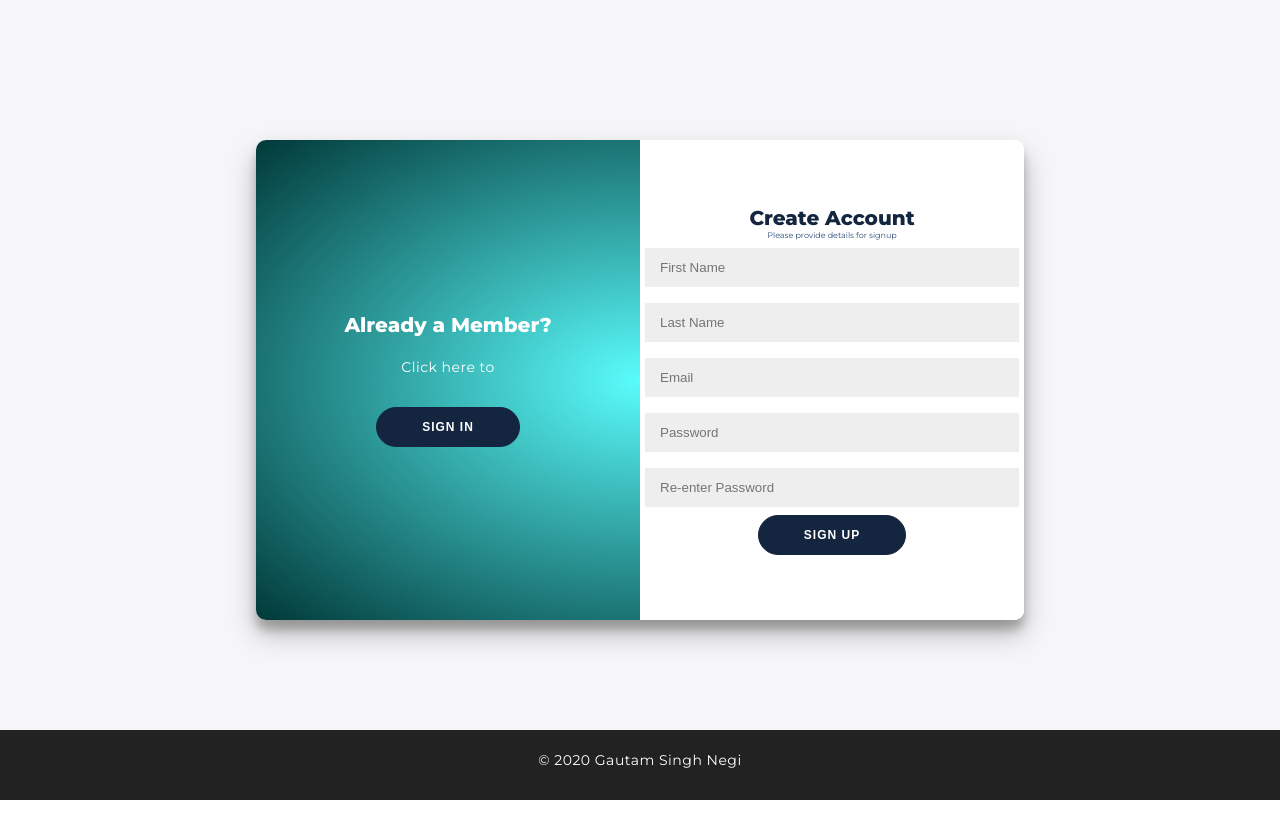
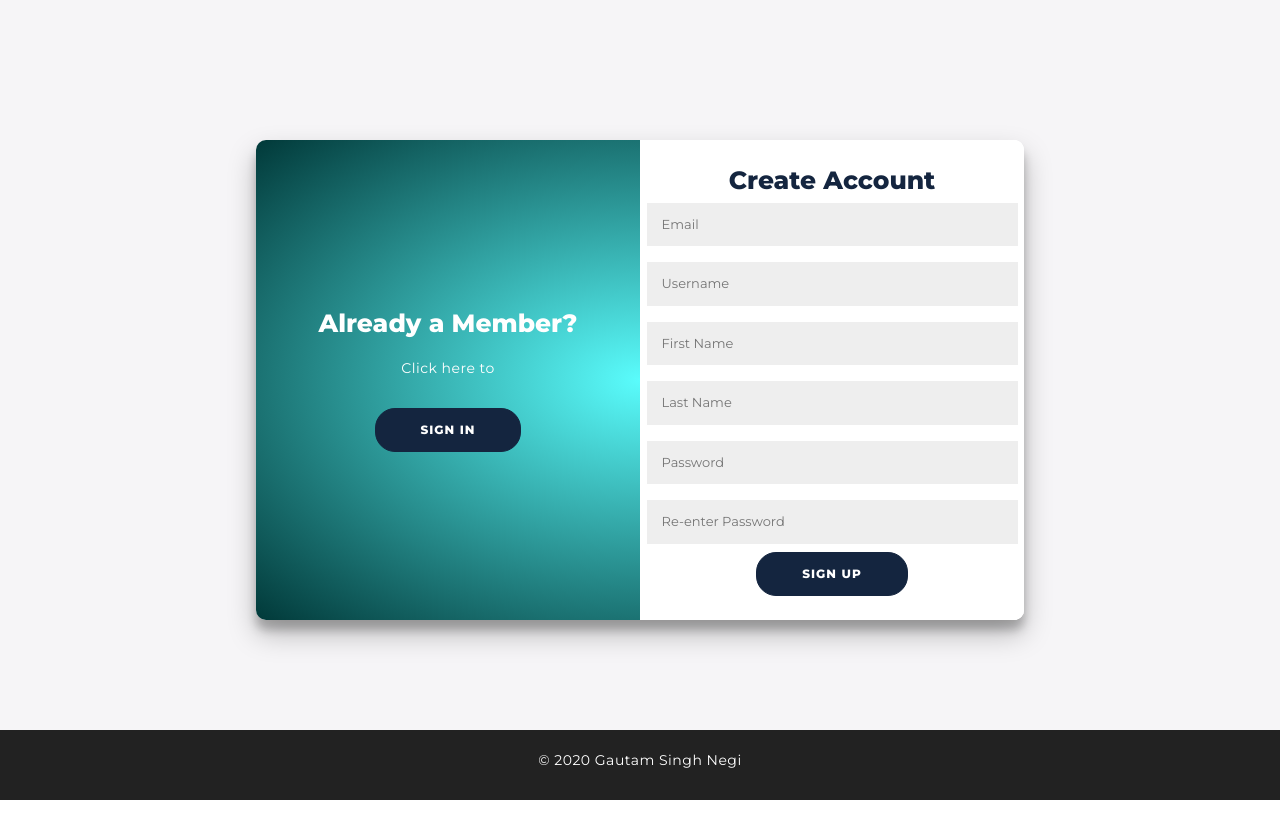
Before and after one commit to gautamsnegi27/ang-dynamic-portfolio, an Angular app: page / in a window 1280 px wide. Both pictures are taken after a click on the button "SIGN UP". Built offline with nearby package versions, Linux system fonts and the light colour scheme.

Commit message:
backing up the code

```diff
--- a/package.json
+++ b/package.json
@@ -21,6 +21,7 @@
     "@angular/router": "~8.2.11",
     "@fortawesome/fontawesome-free": "^5.13.0",
     "aos": "^2.3.4",
+    "bootstrap": "^4.5.0",
     "font-awesome": "^4.7.0",
     "jquery": "^3.5.0",
     "rxjs": "~6.4.0",
--- a/src/app/app.module.ts
+++ b/src/app/app.module.ts
@@ -28,7 +28,7 @@ import { ReactiveFormsModule } from '@angular/forms';
         component: LoginComponent
       },
       {
-        path: 'portfolio',
+        path: 'portfolio/user/:user',
         component: PortfolioComponent
       },
       {
--- a/src/app/login/login.component.css
+++ b/src/app/login/login.component.css
@@ -7,8 +7,12 @@
 	font-family: 'Montserrat', sans-serif;
 	height: 100vh;
 	margin: -20px 0 50px;
+	font-size: 1.3rem;
 }
 
+.login-container label {
+	width: 100%;
+}
 .login-container h1 {
 	font-weight: bold;
 	margin: 0;
@@ -24,10 +28,6 @@
 	line-height: 20px;
 	letter-spacing: 0.5px;
 	margin: 20px 0 30px;
-}
-
-.login-container span {
-	font-size: 12px;
 }
 
 .login-container a {
@@ -244,3 +244,15 @@ footer a {
     color: #3c97bf;
     text-decoration: none;
 }
+
+@media screen and (max-width: 600px){
+	.login-container input{
+	padding: 6px 10px;
+	}
+	footer {
+		height: 14%;
+	}
+	h1 {
+		font-size: 1.9rem;
+	}
+}
--- a/src/app/login/login.component.html
+++ b/src/app/login/login.component.html
@@ -1,35 +1,45 @@
 <div class="login-container">
 	<div class="container" id="container">
 		<div class="form-container sign-up-container">
-			<form [formGroup]="form">
+			<form (submit) = "signUp()" [formGroup]="form" ngNativeValidate>
 				<h1 style="color:#14253F">Create Account</h1>
 				<!-- <div class="social-container">
 					<a href="#" class="social"><i class="fa fa-facebook-f"></i></a>
 					<a href="#" class="social"><i class="fa fa-google-plus-g"></i></a>
 					<a href="#" class="social"><i class="fa fa-linkedin-in"></i></a>
 				</div> -->
-				<span style="color:rgb(47, 76, 120); font-size: .8em;">Please provide details for signup</span>
-				<input type="text" placeholder="First Name" />
-				<input type="text" placeholder="Last Name" />
-				<input type="email" placeholder="Email" />
-				<input type="password" placeholder="Password" />
-				<input type="password" placeholder="Re-enter Password" />
+				<input type="email" placeholder="Email" formControlName="email" autocomplete="username" required >
+				<input type="text" placeholder="Username" formControlName="username" autocomplete="username"
+				(blur)="validateUserName()" required >
+				<label *ngIf="userPresent" class="alert alert-danger">
+					Username already exists
+				</label>
+				<input type="text" placeholder="First Name" formControlName="firstname" autocomplete="firstname" required >
+				<input type="text" placeholder="Last Name" formControlName="lastname" autocomplete="lastname" required >
+				<input type="password" placeholder="Password" formControlName="password" autocomplete="new-password"
+				required >
+				<!-- (blur)="passwordPattern()"  -->
+				<input type="password" (blur)="matchPassword()" placeholder="Re-enter Password"
+				formControlName="repass" autocomplete="new-password" required >
+				<label *ngIf="passMatch" class="alert alert-danger">
+					Passwords did not match. Please try again.
+				</label>
 				<button>Sign Up</button>
+
 			</form>
 		</div>
 		<div class="form-container sign-in-container">
-			<form (submit) = "login()" method="POST" [formGroup]="form">
+			<form (submit) = "login()" [formGroup]="form" ngNativeValidate>
 				<h1 style="color:#14253F">Sign in</h1>
 				<!-- <div class="social-container">
 					<a href="#" class="social"><i class="fa fa-facebook-f"></i></a>
 					<a href="#" class="social"><i class="fa fa-google-plus-g"></i></a>
 					<a href="#" class="social"><i class="fa fa-linkedin-in"></i></a>
 				</div> -->
-				<span style="color:rgb(47, 76, 120);">Please enter the details</span>
-				<input type="text" placeholder="Email" formControlName="username" />
-				<input type="password" placeholder="Password" formControlName="password" />
-				<label *ngIf='invalidDetails' style="color: red;">
-					Invalid Deails. Please try again
+				<input type="text" placeholder="Email" autocomplete="username" formControlName="username" required/>
+				<input type="password" placeholder="Password" autocomplete="current-password" formControlName="password" required/>
+				<label *ngIf='invalidDetails' class="alert alert-danger">
+					Invalid Details. Please try again
 				</label>
 				<!-- <a href="#">Forgot your password?</a> -->
 				<button>Sign In</button>
@@ -43,7 +53,7 @@
 					<button class="ghost" id="signIn">Sign In</button>
 				</div>
 				<div class="overlay-panel overlay-right">
-					<h1>Are you new Here?</h1>
+					<h1>Are You New Here?</h1>
 					<p>Click here to</p>
 					<button class="ghost" id="signUp">Sign Up</button>
 				</div>
@@ -51,15 +61,6 @@
 		</div>
 	</div>
 
-	<!-- <footer>
-	<p>
-		Created with <i class="fa fa-heart"></i> by
-		<a target="_blank" href="https://florin-pop.com">Florin Pop</a>
-		- Read how I created this and how you can join the challenge
-		<a target="_blank" href="https://www.florin-pop.com/blog/2019/03/double-slider-sign-in-up-form/">here</a>.
-	</p>
-</footer> -->
-
 	<footer class="copyright">
 		<p>&copy; 2020 Gautam Singh Negi</p>
 	</footer>
--- a/src/app/login/login.component.ts
+++ b/src/app/login/login.component.ts
@@ -1,6 +1,8 @@
 import { Component, OnInit } from '@angular/core';
 import { Http } from '@angular/http';
 import { FormGroup, FormControl } from '@angular/forms'
+import { PasswordMatchValidator } from '../validators/PasswordMatchValidator';
+import { Router } from '@angular/router';
 
 @Component({
   selector: 'app-login',
@@ -12,26 +14,56 @@ export class LoginComponent implements OnInit {
   // variable declaration starts
   form = new FormGroup({
       'username': new FormControl(),
+      'email': new FormControl(),
       'password': new FormControl(),
+      'repass': new FormControl(),
       'firstname': new FormControl(),
       'lastname': new FormControl(),
     });
   // url = 'https://dynamic-portfolio-spring-boot.herokuapp.com/dynamicportfolio/login';
-  url = 'http://localhost:8080/dynamicportfolio/login';
+  url = 'http://localhost:8080/dynamicportfolio';
   token:string;
   invalidDetails:boolean = false;
+  passMatch:boolean = false;
+  userPresent:boolean = false;
   // variable declaration ends
 
-  constructor(private http: Http) {
+  constructor(private http: Http, private router: Router) {
+  }
+
+  matchPassword() {
+    this.passMatch = this.form.value.repass !==this.form.value.password
   }
 
   login() {
-    let post = {
+    let loginBody = {
       'userName': this.form.value.username,
       'password': this.form.value.password
     }
 
-    this.http.post(this.url, post).subscribe(response => {
+    this.http.post(this.url+'/login', loginBody).subscribe(response => {
+      if(JSON.stringify(response.json()) !== '{}') {
+        this.invalidDetails = false;
+        this.token = response.json().jwtToken
+        this.router.navigate(['/portfolio/user', this.form.value.username])
+        } else{
+          this.invalidDetails = true;
+        }
+      })
+  }
+
+  signUp() {
+    let signUpBody = {
+      'authDetailModel': {
+      'userName': this.form.value.username,
+      'email': this.form.value.email,
+      'password': this.form.value.password,
+      'firstname': this.form.value.firstname,
+      'lastname': this.form.value.lastname
+    },
+    'roles':["USER"]
+  }
+    this.http.post(this.url+'/create/user', signUpBody).subscribe(response => {
       if(JSON.stringify(response.json()) !== '{}') {
         this.invalidDetails = false;
         console.log(response.json().jwtToken)
@@ -42,6 +74,17 @@ export class LoginComponent implements OnInit {
       })
   }
 
+  validateUserName() {
+    this.http.get(this.url+'/user/'+this.form.value.username)
+    .subscribe(response => {
+      debugger
+      if(response.json().responseObject) {
+        this.userPresent = true
+      } else{
+        this.userPresent = false
+      }
+    })
+  }
   ngOnInit() {
     const signUpButton = document.getElementById('signUp');
     const signInButton = document.getElementById('signIn');
--- a/src/app/not-found/not-found.component.html
+++ b/src/app/not-found/not-found.component.html
@@ -2,10 +2,8 @@
     <div class="error-message">
         <h1>404</h1>
         <div class="error-text">
-            <p>Oops! Seems like you ran out of oxygen.</p>
+            <p>Oops! Seems like you got stranded.</p>
             <p>Let's get you <a href="/"><b>Back To Home</b></a></p>
         </div>
-
-
     </div>
 </div>
--- a/src/app/portfolio/portfolio.component.ts
+++ b/src/app/portfolio/portfolio.component.ts
@@ -1,6 +1,8 @@
 import { Component, OnInit } from '@angular/core';
 import * as AOS from 'aos';
 import * as $ from 'jquery';
+import { Router, ActivatedRoute } from '@angular/router';
+import { Http } from '@angular/http';
 
 
 @Component({
@@ -10,10 +12,33 @@ import * as $ from 'jquery';
 })
 export class PortfolioComponent implements OnInit {
   title = 'ang-dynamic-portfolio';
+// url = 'https://dynamic-portfolio-spring-boot.herokuapp.com/dynamicportfolio/login';
+  url = 'http://localhost:8080/dynamicportfolio';
+  description:string;
+  designation:string;
+  authDetailModel:{};
+  socialMediaDetailsModel:{};
+  services:[];
+  projectModels:[];
+  experienceDetailModels:[];
 
-  constructor(){}
+  constructor(private http: Http, private router: Router,
+    private activatedRoute: ActivatedRoute){}
 
   ngOnInit() {
+    let user = this.activatedRoute.snapshot.paramMap.get('user')
+    this.http.get(this.url+'/user/'+ user).subscribe(response => {
+      if(JSON.stringify(response.json()) !== '{}') {
+        this.designation = response.json().responseObject.designation
+        this.description = response.json().responseObject.description
+        this.authDetailModel = response.json().responseObject.authDetailModel
+        this.services = response.json().responseObject.serviceDetailModels
+
+        } else{
+          console.log(response)
+        }
+      });
+
     AOS.init({
       easing: 'ease',
       duration: 2000,
@@ -43,6 +68,10 @@ export class PortfolioComponent implements OnInit {
         }, 500);
       });
     })
+
+
+
+
   }
 
   scroll(event:string) {
@@ -51,4 +80,8 @@ export class PortfolioComponent implements OnInit {
       behavior: "smooth"});
   }
 
+  logout(){
+    this.router.navigate(['/'])
+  }
+
 }
--- /dev/null
+++ b/src/app/validators/PasswordMatchValidator.ts
@@ -0,0 +1,23 @@
+import { AbstractControl, ValidationErrors } from '@angular/forms';
+import { resolve } from 'url';
+
+export class PasswordMatchValidator {
+    // static validOldPassword(control: AbstractControl) {
+    //     return new Promise((resolve) => {
+    //         if (control.value !== '1234')
+    //             resolve({ invalidOldPassword: true });
+    //         else
+    //             resolve(null);
+    //     });
+    // }
+
+    static passwordShouldMatch(control: AbstractControl ) {
+        let newPass = control.get('password');
+        let reenteredPass = control.get('repass');
+        if ((null!=newPass&&null!=reenteredPass) &&
+            newPass.value !== reenteredPass.value)
+            debugger
+            return { passwordShouldMatch: true };
+        return null;
+    };
+}
--- a/src/styles.css
+++ b/src/styles.css
@@ -4,6 +4,7 @@
 @import url('https://fonts.googleapis.com/css?family=Montserrat:400,800');
 @import url('https://fonts.googleapis.com/css2?family=Roboto');
 @import '~font-awesome/css/font-awesome.css';
+@import "~bootstrap/dist/css/bootstrap.css";
 
 * {
 	margin: 0;
```
Also changed, not shown: src/app/portfolio/portfolio.component.html (+25 -18 lines).
